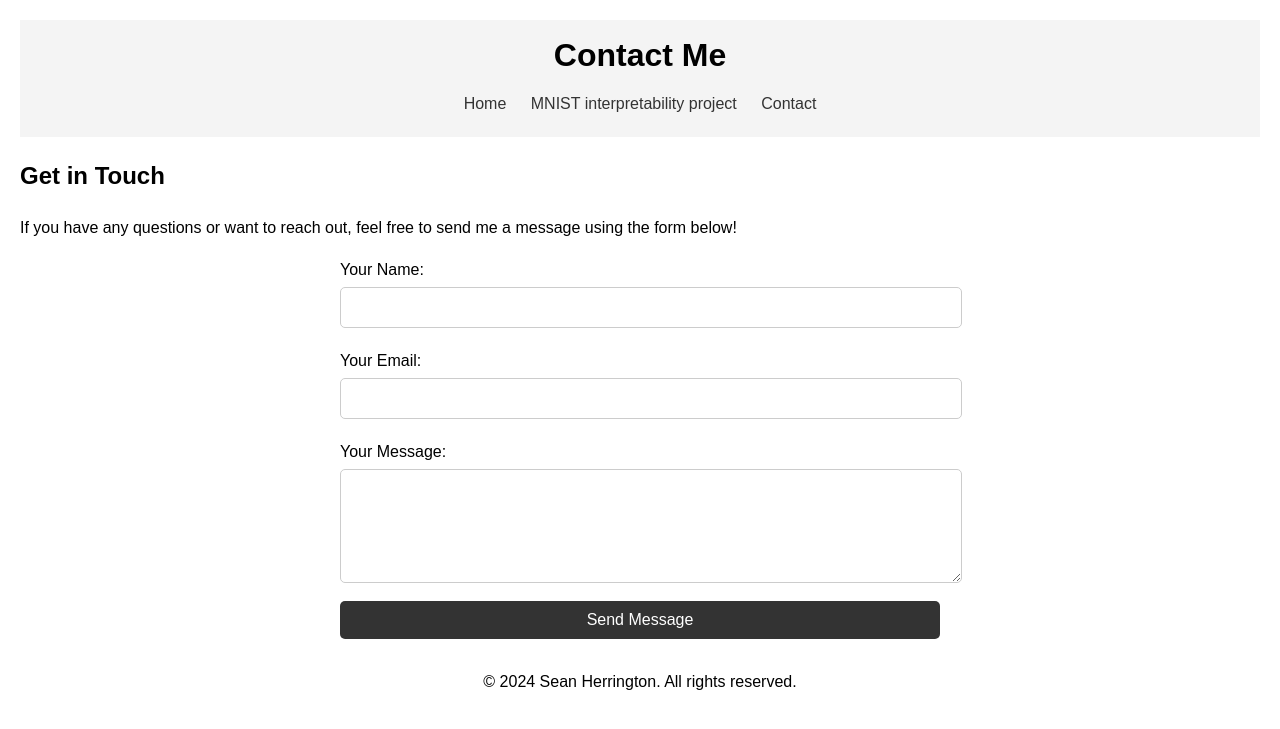
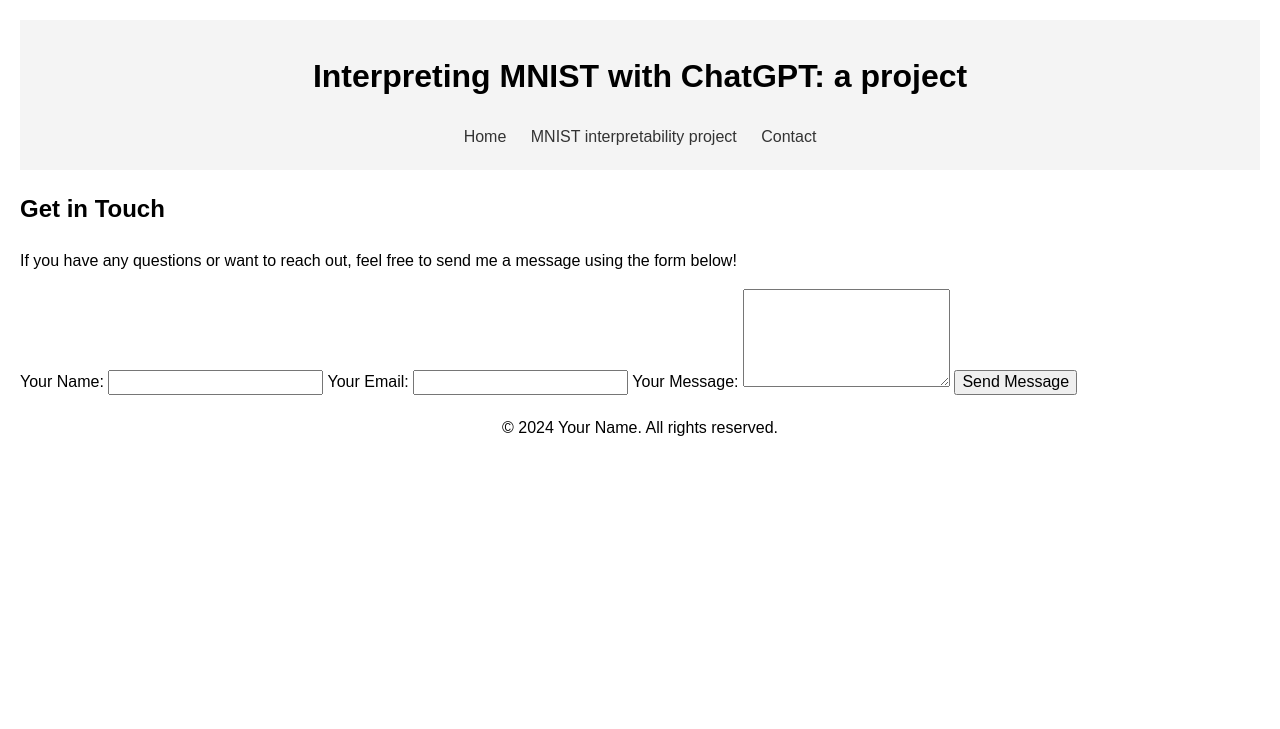
Before and after one commit to Arkleseisure/Arkleseisure.github.io, a Jekyll site: the page built from contact.html, in a window 1280 px wide. Shown: the top 729 px of the page. Built offline with Jekyll 4.4.1, drawn with Linux system fonts in a browser that asks for light colours.

Commit message:
Update contact.html

```diff
--- a/contact.html
+++ b/contact.html
@@ -1,79 +1,13 @@
-<!DOCTYPE html>
-<html lang="en">
-<head>
-    <meta charset="UTF-8">
-    <meta name="viewport" content="width=device-width, initial-scale=1.0">
-    <meta name="description" content="Contact page for Your Website Title">
-    <title>Contact</title>
-    <link rel="stylesheet" href="https://cdnjs.cloudflare.com/ajax/libs/normalize/8.0.1/normalize.min.css">
-    <style>
-        body {
-            font-family: Arial, sans-serif;
-            line-height: 1.6;
-            margin: 20px;
-        }
-        header {
-            background: #f4f4f4;
-            padding: 10px 0;
-            text-align: center;
-        }
-        h1 {
-            margin: 0;
-        }
-        nav {
-            margin: 10px 0;
-        }
-        nav a {
-            margin: 0 10px;
-            text-decoration: none;
-            color: #333;
-        }
-        form {
-            max-width: 600px;
-            margin: 0 auto;
-        }
-        label {
-            display: block;
-            margin: 10px 0 5px;
-        }
-        input, textarea {
-            width: 100%;
-            padding: 10px;
-            margin-bottom: 10px;
-            border: 1px solid #ccc;
-            border-radius: 5px;
-        }
-        input[type="submit"] {
-            background-color: #333;
-            color: white;
-            border: none;
-            cursor: pointer;
-        }
-        input[type="submit"]:hover {
-            background-color: #555;
-        }
-        footer {
-            margin-top: 20px;
-            text-align: center;
-        }
-    </style>
-</head>
-<body>
+---
+layout: default
+title: Contact
+description: "Contact me through this page"
+---
 
-<header>
-    <h1>Contact Me</h1>
-    <nav>
-        <a href="index.html">Home</a>
-        <a href="mnist_interp.html">MNIST interpretability project</a>
-        <a href="contact.html">Contact</a>
-    </nav>
-</header>
-
-<main>
 <h2>Get in Touch</h2>
 <p>If you have any questions or want to reach out, feel free to send me a message using the form below!</p>
 
-    <form action="mailto:hughsean.herrington@gmail.com" method="post" enctype="text/plain">
+<form action="mailto:youremail@example.com" method="post" enctype="text/plain">
     <label for="name">Your Name:</label>
     <input type="text" id="name" name="name" required>
 
@@ -85,11 +19,3 @@
 
     <input type="submit" value="Send Message">
 </form>
-</main>
-
-<footer>
-    <p>&copy; 2024 Sean Herrington. All rights reserved.</p>
-</footer>
-
-</body>
-</html>
```
Lines whose indentation alone changed are shown as unchanged.
